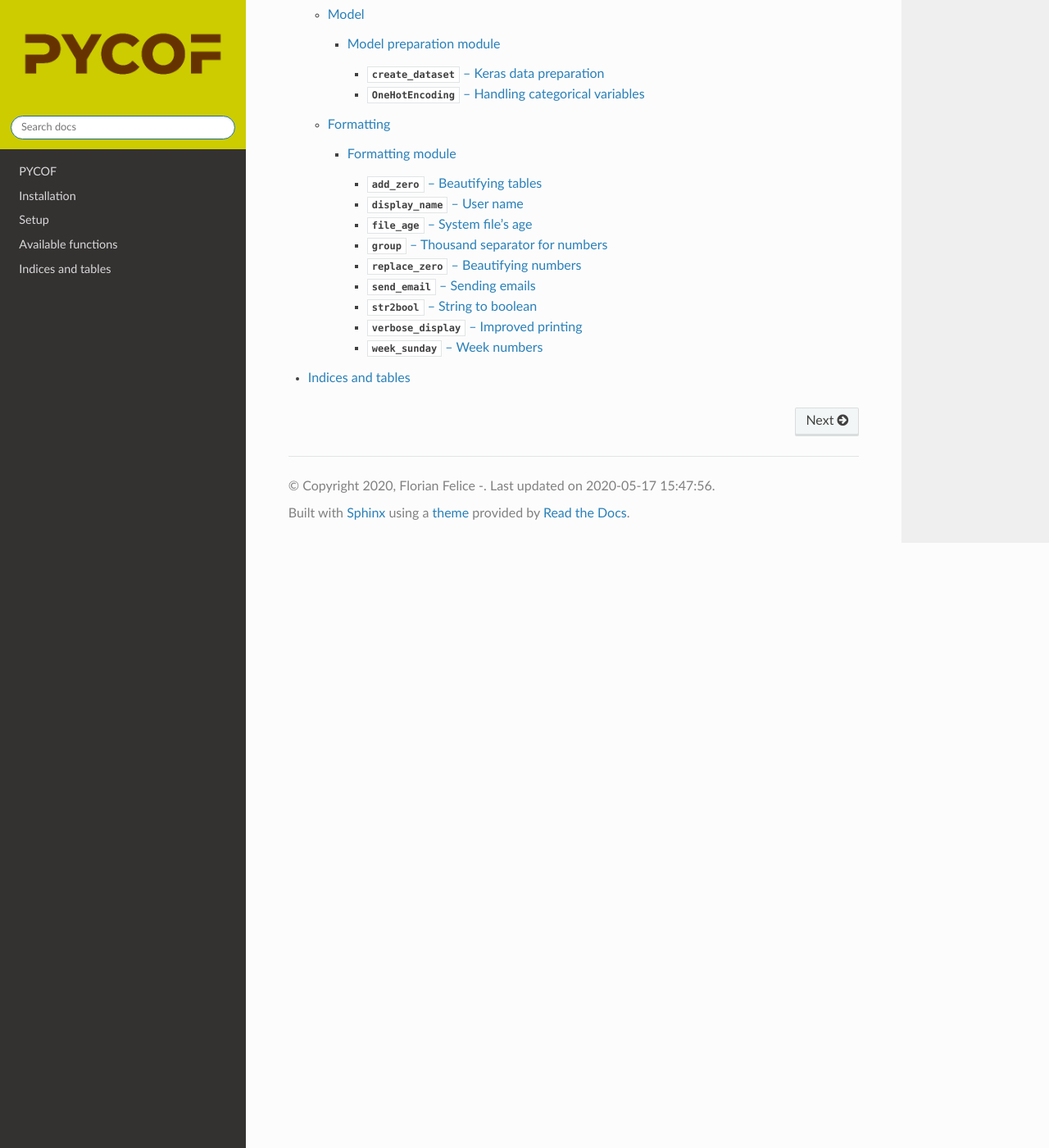
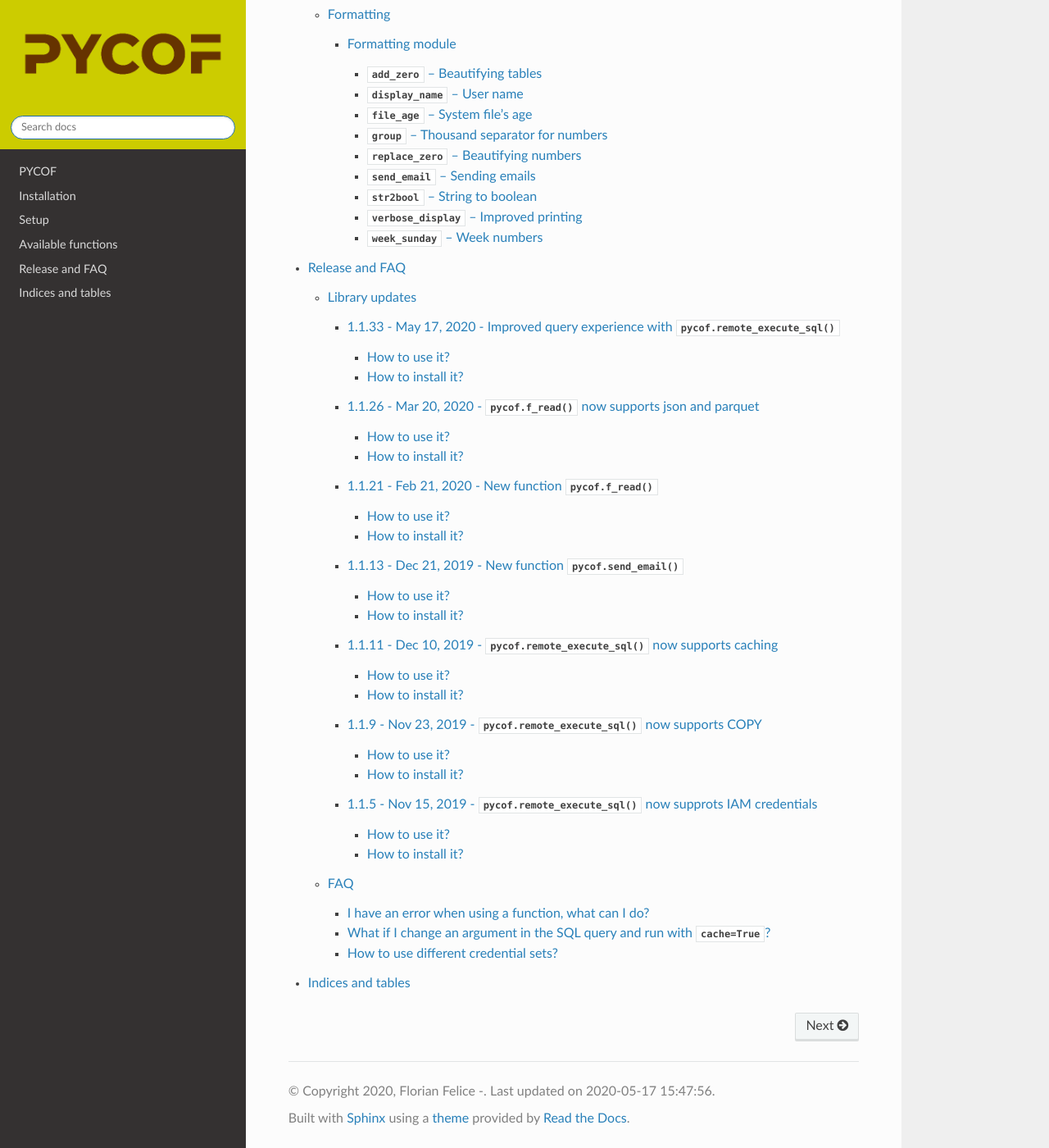
Before and after one commit to florianfelice/PYCOF, a Sphinx documentation site: the page built from docs/index.rst, in a window 1280 px wide and 1400 px high, scrolled down 795 px. Shown: the whole window at 82% size. Built offline with Sphinx 7.4.7 and the Read the Docs theme 2.0.0, drawn with Linux system fonts in a browser that asks for light colours.

Commit message:
Upload version 1.1.33 to pypi. improved cache_time + f_read with sql path

```diff
--- a/docs/conf.py
+++ b/docs/conf.py
@@ -30,13 +30,13 @@
 
 # The full version, including alpha/beta/rc tags
 source = requests.get(f'https://pypi.org/project/{project}/').text
-soup = BeautifulSoup(source, 'html') # features="lxml"
+soup = BeautifulSoup(source, features="lxml") # features="lxml"
 # Find the description
 desc = soup.findAll("div", {"class": "project-description"})
 # Parse library version
 v = soup.findAll("h1", {"class": "package-header__name"})
 version = str(v[0]).split('\n')[1].split(' ')[-1]
-release = version # u'1.0.16'
+release = version  # u'1.0.16'
 
 
 # -- General configuration ---------------------------------------------------
--- a/docs/modules/model/model.rst
+++ /dev/null
@@ -1,24 +0,0 @@
-########################
-Model preparation module
-########################
-
-
-***********************************************
-:obj:`create_dataset` -- Keras data preparation
-***********************************************
-
-.. automodule:: pycof.create_dataset
-    :members:
-    :undoc-members:
-    :show-inheritance:
-
-----
-
-*******************************************************
-:obj:`OneHotEncoding` -- Handling categorical variables
-*******************************************************
-
-.. automodule:: pycof.OneHotEncoding
-    :members:
-    :undoc-members:
-    :show-inheritance:
--- /dev/null
+++ b/docs/modules/news/faq.rst
@@ -0,0 +1,50 @@
+###
+FAQ
+###
+
+*****************************************************
+I have an error when using a function, what can I do?
+*****************************************************
+
+If you encounter an unexpected error (coming from the source code), we recommend to first check if you are using the latest version of PYCOF
+
+.. code::
+
+    pip3 show pycof
+
+If the version is not the latest one, please upgrade it.
+
+.. code::
+
+    pip3 install --upgrade pycof
+
+If you still encounter the same error with the most recent version, please raise an `issue`_
+
+
+----
+
+*****************************************************************************
+What if I change an argument in the SQL query and run with :obj:`cache=True`?
+*****************************************************************************
+
+See `SQL FAQ 1 <../sql/sql.html#what-if-i-change-an-argument-in-the-sql-query-and-run-with-cache-true>`_.
+
+
+----
+
+*************************************
+How to use different credential sets?
+*************************************
+
+See `SQL FAQ 2 <../sql/sql.html#how-to-use-different-credential-sets>`_.
+
+
+
+
+
+
+
+.. _git: https://github.com/florianfelice/PYCOF/
+.. _issue: https://github.com/florianfelice/PYCOF/issues
+
+.. _statinf: https://www.florianfelice.com/statinf
--- /dev/null
+++ b/docs/modules/news/updates.rst
@@ -0,0 +1,293 @@
+###############
+Library updates
+###############
+
+
+This section aims at showing the latest release of the library.
+We show most important releases that included new features.
+Library versions in between are used to fix bugs and implement improvement suggested by users' feedback.
+
+
+----
+
+
+******************************************************************************************
+1.1.33 - May 17, 2020 - Improved query experience with :py:meth:`pycof.remote_execute_sql`
+******************************************************************************************
+
+We improved querying experience in :py:meth:`pycof.remote_execute_sql` by simplifying the argument :obj:`cache_time`
+and by allowing an :obj:`sql_query` as a path.
+
+Usage of argument :obj:`cache_time` has been improved by allowing users to provide a string with units (e.g. :obj:`24h`, :obj:`1.3mins`).
+Users still have the possibility to provide an integer representing file age in seconds.
+
+:py:meth:`pycof.remote_execute_sql` also now accepts a path for :obj:`sql_query`.
+The extension needs to be :obj:`.sql`.
+The path will then be passed to :py:meth:`pycof.f_read` to recover the SQL query.
+
+
+.. warning::
+    The module :obj:`datamngt` which contains :func:`~OneHotEncoding` and :func:`~create_dataset` will be moved to `statinf`_.
+    It is still
+
+
+
+^^^^^^^^^^^^^^
+How to use it?
+^^^^^^^^^^^^^^
+
+.. code::
+
+    import pycof as pc
+
+    pc.remote_execute_sql('my_example.sql', cache=True, cache_time='2.3wk')
+
+
+^^^^^^^^^^^^^^^^^^
+How to install it?
+^^^^^^^^^^^^^^^^^^
+
+.. code::
+
+    pip3 install pycof==1.1.33
+
+
+See more details: :py:meth:`pycof.remote_execute_sql`
+
+
+----
+
+
+*****************************************************************************
+1.1.26 - Mar 20, 2020 - :py:meth:`pycof.f_read` now supports json and parquet
+*****************************************************************************
+
+We extended the :py:meth:`pycof.f_read` extension capabilities to include :obj:`json` and :obj:`parquet` formats.
+It aims at loading files to be used as DataFrame or SQL files.
+The formats accepted now are: :obj:`csv`, :obj:`txt`, :obj:`xlsx`, :obj:`sql`, :obj:`json`, :obj:`parquet`, :obj:`js`, :obj:`html`.
+
+.. warning::
+    The recommended engine is :obj:`pyarrow` since :obj:`fastparquet` has stability and installation issues.
+    The dependency on :obj:`fastparquet` will be removed in version 1.1.30.
+
+^^^^^^^^^^^^^^
+How to use it?
+^^^^^^^^^^^^^^
+
+.. code::
+
+    import pycof as pc
+
+    pc.f_read('example_df.json')
+
+
+^^^^^^^^^^^^^^^^^^
+How to install it?
+^^^^^^^^^^^^^^^^^^
+
+.. code::
+
+    pip3 install pycof==1.1.24
+
+
+See more details: :py:meth:`pycof.f_read`
+
+
+----
+
+
+************************************************************
+1.1.21 - Feb 21, 2020 - New function :py:meth:`pycof.f_read`
+************************************************************
+
+PYCOF now provides a function to load files without having to care about the extension.
+It aims at loading files to be used as DataFrame or SQL files.
+The formats accepted are: :obj:`csv`, :obj:`txt`, :obj:`xlsx`, :obj:`sql`
+Soon it will be extended to :obj:`json`, :obj:`parquet`, :obj:`js`, :obj:`html`.
+
+^^^^^^^^^^^^^^
+How to use it?
+^^^^^^^^^^^^^^
+
+.. code::
+
+    import pycof as pc
+
+    pc.f_read('example_df.csv')
+
+
+^^^^^^^^^^^^^^^^^^
+How to install it?
+^^^^^^^^^^^^^^^^^^
+
+.. code::
+
+    pip3 install pycof==1.1.21
+
+
+See more details: :py:meth:`pycof.f_read`
+
+
+----
+
+
+****************************************************************
+1.1.13 - Dec 21, 2019 - New function :py:meth:`pycof.send_email`
+****************************************************************
+
+PYCOF allows to send email from a script with an easy function.
+No need to handle SMTP connector, PYCOF does it for you.
+The only requirement is the file :obj:`config.json` to be setup once.
+See more `setup <../pycof.html#setup>`_ details.
+
+
+^^^^^^^^^^^^^^
+How to use it?
+^^^^^^^^^^^^^^
+
+.. code::
+
+    import pycof as pc
+
+    pc.send_email(to="test@domain.com", body="Hello world!", subject="Test")
+
+
+^^^^^^^^^^^^^^^^^^
+How to install it?
+^^^^^^^^^^^^^^^^^^
+
+.. code::
+
+    pip3 install pycof==1.1.13
+
+See more details: :py:meth:`pycof.send_email`
+
+
+----
+
+
+********************************************************************************
+1.1.11 - Dec 10, 2019 - :py:meth:`pycof.remote_execute_sql` now supports caching
+********************************************************************************
+
+:py:meth:`pycof.remote_execute_sql` can now cache your SELECT results.
+This will avoid querying the database several times when executing the command multiple times.
+The function will save the file in a temporary file by hasing your SQL query.
+See more `details <../sql/sql.html#caching-the-data>`_.
+
+^^^^^^^^^^^^^^
+How to use it?
+^^^^^^^^^^^^^^
+
+.. code::
+
+    .. code::
+
+    import pycof as pc
+
+    sql = """
+    SELECT *
+    FROM schema.table
+    """
+
+    pc.remote_execute_sql(sql, cache=True, cache_time=3600)
+
+
+^^^^^^^^^^^^^^^^^^
+How to install it?
+^^^^^^^^^^^^^^^^^^
+
+.. code::
+
+    pip3 install pycof==1.1.11
+
+
+See more details: :py:meth:`pycof.remote_execute_sql`
+
+
+----
+
+
+****************************************************************************
+1.1.9 - Nov 23, 2019 - :py:meth:`pycof.remote_execute_sql` now supports COPY
+****************************************************************************
+
+:py:meth:`pycof.remote_execute_sql` can now execute COPY commands on top of SELECT, INSERT and DELETE.
+The only requirement is the file :obj:`config.json` to bet setup once.
+See more `setup <../pycof.html#setup>`_ details.
+
+
+^^^^^^^^^^^^^^
+How to use it?
+^^^^^^^^^^^^^^
+
+.. code::
+
+    import pycof as pc
+
+    sql_copy = """
+    COPY FROM schema.table -
+    CREATE SCIENTISTS (EMPLOYEE_ID, EMAIL) -
+    USING SELECT EMPLOYEE_ID, EMAIL FROM EMPLOYEES -
+    WHERE JOB_ID='SCIENTIST';
+    """
+
+    pc.remote_execute_sql(sql_copy, useIAM=True)
+
+
+^^^^^^^^^^^^^^^^^^
+How to install it?
+^^^^^^^^^^^^^^^^^^
+
+.. code::
+
+    pip3 install pycof==1.1.9
+
+
+See more details: :py:meth:`pycof.remote_execute_sql`
+
+
+----
+
+
+***************************************************************************************
+1.1.5 - Nov 15, 2019 - :py:meth:`pycof.remote_execute_sql` now supprots IAM credentials
+***************************************************************************************
+
+You can now connect to your database though `IAM <https://aws.amazon.com/iam/features/manage-users/>`_.
+The only requirement is the file :obj:`config.json` to bet setup once.
+See more `setup <../pycof.html#setup>`_ details and more information for this `feature <../sql/sql.html#query-with-aws-iam-credentials>`_.
+
+^^^^^^^^^^^^^^
+How to use it?
+^^^^^^^^^^^^^^
+
+.. code::
+
+    import pycof as pc
+
+    sql = """
+    SELECT *
+    FROM schema.table
+    """
+
+    pc.remote_execute_sql(sql, useIAM=True)
+
+
+^^^^^^^^^^^^^^^^^^
+How to install it?
+^^^^^^^^^^^^^^^^^^
+
+.. code::
+
+    pip3 install pycof==1.1.5
+
+
+See more details: :py:meth:`pycof.remote_execute_sql`
+
+
+
+.. _git: https://github.com/florianfelice/PYCOF/
+.. _issue: https://github.com/florianfelice/PYCOF/issues
+
+.. _statinf: https://www.florianfelice.com/statinf
--- a/docs/modules/pycof.rst
+++ b/docs/modules/pycof.rst
@@ -32,7 +32,7 @@
 Setup
 =====
 
-The functions :obj:`remote_execute_sql` and :obj:`send_email` will by default look for the credentials located in :obj:`/etc/config.json`.
+The functions :py:meth:`pycof.remote_execute_sql` and :py:meth:`pycof.send_email` will by default look for the credentials located in :obj:`/etc/config.json`.
 On Windows, save the config file as :obj:`C:/Windows/config.json`.
 
 The file follows the below structure:
@@ -89,12 +89,6 @@
 
    datamngt/datamngt
 
-Model
------
-
-.. toctree::
-
-   model/model
 
 Formatting
 ----------
@@ -105,6 +99,14 @@
 
 
 
+Release and FAQ
+===============
+
+.. toctree::
+
+   news/updates
+   news/faq
+
 
 Indices and tables
 ==================
--- a/setup_new.py
+++ b/setup_new.py
@@ -5,7 +5,7 @@
 
 setuptools.setup(
     name="pycof",
-    version="1.1.32",
+    version="1.1.33",
     author="Florian Felice",
     author_email="florian.felice@outlook.com",
     description="A package for commonly used functions",
```
Also changed, not shown: docs/modules/sql/sql.rst (+6 -6 lines), 3 other files.
